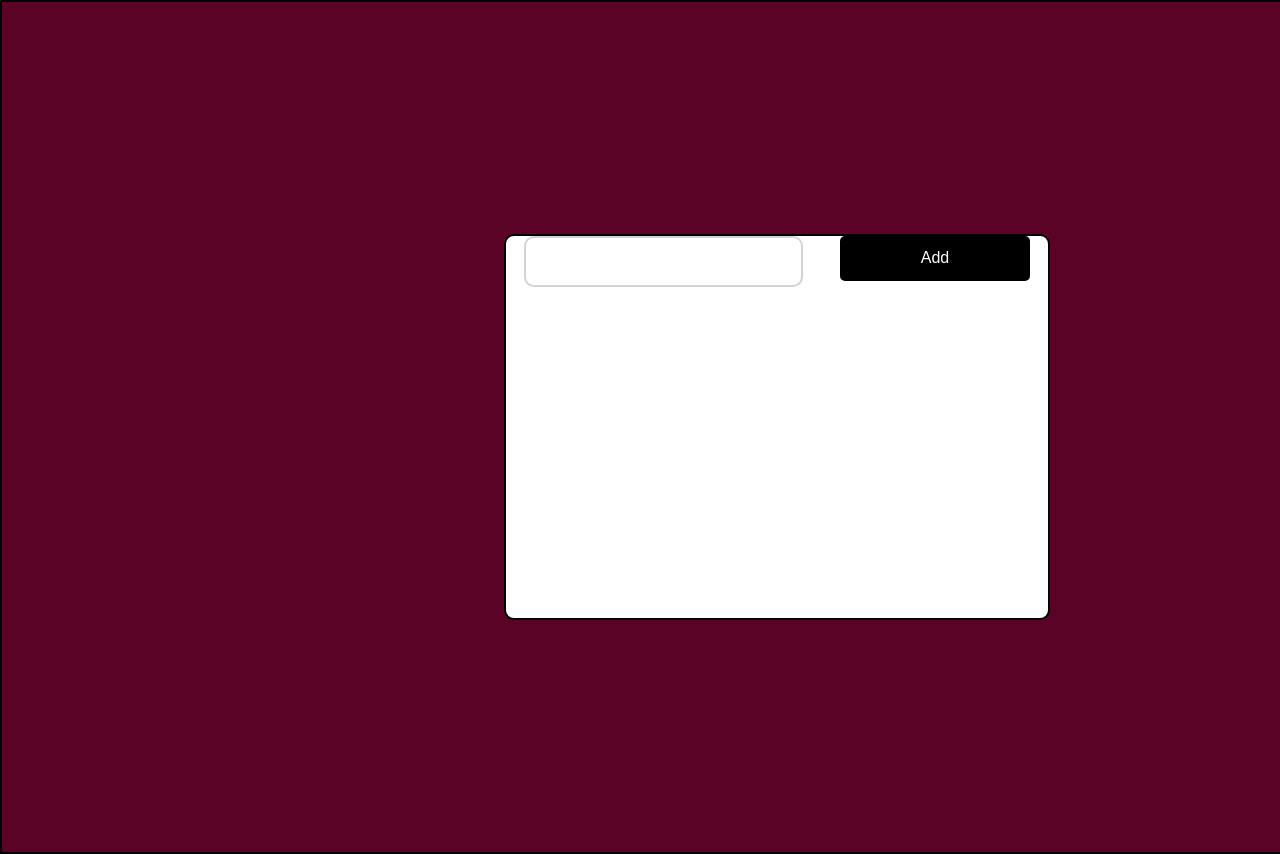
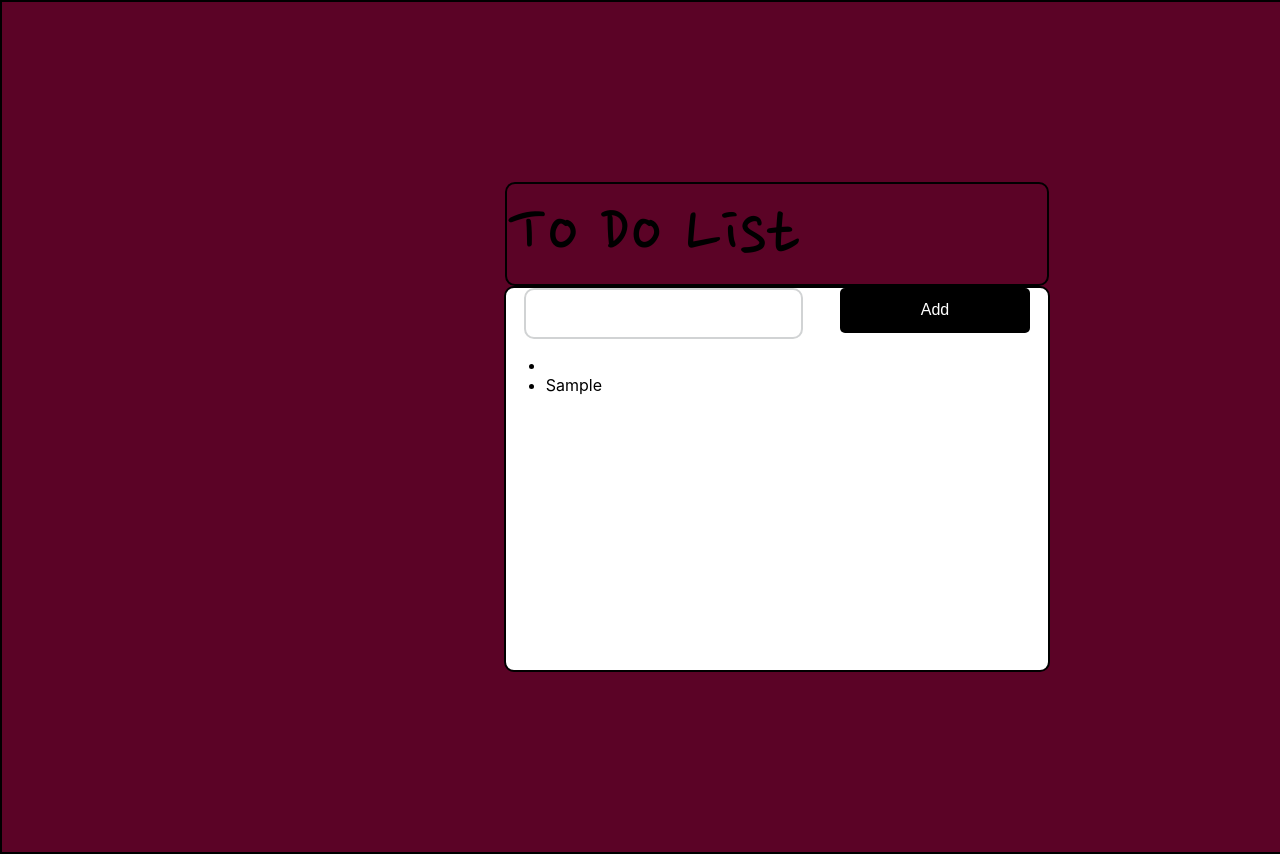
Before and after one commit to Luqmanmbutt/to-do-list, a React (Create React App) app: page / in a window 1280 px wide. Both pictures are taken after typing "Sample" into the empty fields and a click on the button "Add". Shown: the top 854 px of the page. Built offline with nearby package versions, Linux system fonts and the light colour scheme.

Commit message:
item list works the item is being added

```diff
--- a/src/App.css
+++ b/src/App.css
@@ -1,5 +1,11 @@
-html {
-  background-color: #5b0326;
+/* FONT FOR ITEM  */
+@import url('https://fonts.googleapis.com/css2?family=Nanum+Pen+Script&display=swap');
+/* FONT FOR TITLE */
+@import url('https://fonts.googleapis.com/css2?family=Nanum+Pen+Script&display=swap');
+
+body{
+  height: 100vh;
+  background: #5b0326;
 }
 .form-container {
   display: flex;
@@ -11,8 +17,17 @@ html {
   border: 2px solid black;
   background: #5b0326;
   display: flex;
+  flex-direction: column;
   justify-content: center;
   align-items: center;
+}
+.title {
+  font-size: 80px;
+  border: #000000 2px solid;
+  width: 540px;
+  border-radius: 10px;
+  font-family: 'Nanum Pen Script', cursive;
+  ;
 }
 .main-container {
   border: 2px solid black;
@@ -20,6 +35,7 @@ html {
   border-radius: 10px;
   width: 35%;
   height: 45%;
+
 }
 .item-bar {
   width: 50%;
--- a/src/App.js
+++ b/src/App.js
@@ -1,39 +1,42 @@
 import './App.css';
-import React from 'react'
+import React, { useState } from 'react'
 
 function App() {
 
-  let itemResult = ""
 
-  const itemList = []
-
+  const [list, setList] = useState([])
+  const [itemList, setItemList] = useState("")
 
   const onTextChange = (event) => {
-    itemResult = event.target.value
+    setItemList(event.target.value)
   }
 
   const submitValue = (event) => {
     // event.preventDefault() stops it from refreshing the page
     event.preventDefault()
-    itemList.push(itemResult)
+    if (itemList !== ""){
+      setList([list, itemList]);
+      setItemList('')
+    }
     event.target.reset();
   }
 
 
   return (
     <div className='app-wrapper'>
+      <div className='title'>To Do List </div>
       <div className="main-container">
         <form className="form-container" onSubmit={submitValue}>
-          <input className="item-bar" type="text" onChange={onTextChange}></input>
+          <input className="item-bar" type="text" value={itemList} onChange={onTextChange}></input>
           <button className="btn" >Add</button>
         </form>
         <ul>
-          {itemList.map(info => {
-            console.log("info", info)
+          {list.map(item => {
             return (
             <>
-              <li>
-                {info}
+              <li >
+                {item}
+
               </li>
             </>
             )
```
Also changed, not shown: public/logo192.png (deleted), public/logo512.png (deleted).
